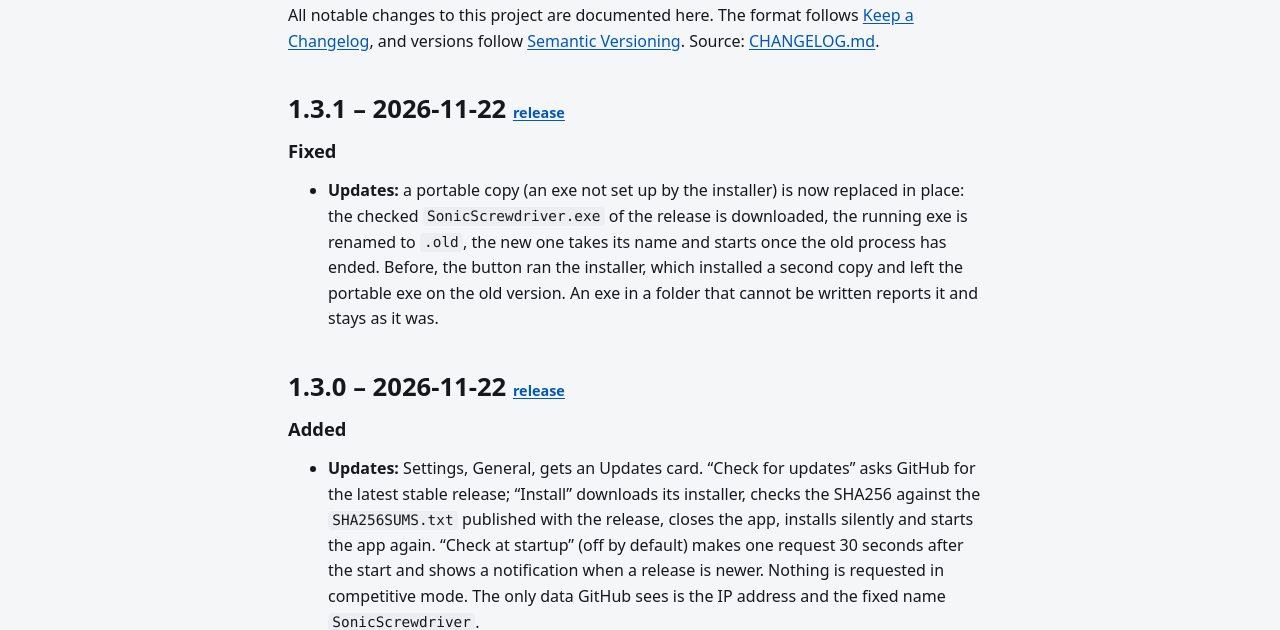
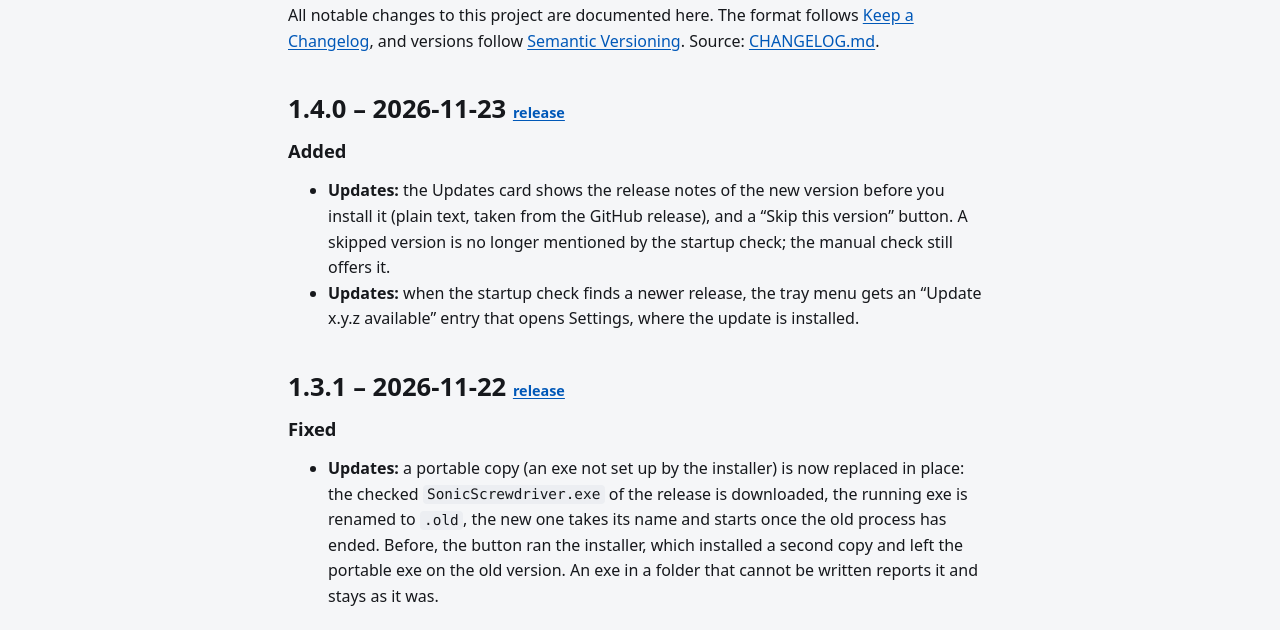
Before and after one commit to leroidubid/SonicScrewdriver, a plain HTML site: page site/changelog.html in a window 1280 px wide. Shown: the part 174-804 px from the top of the page. Drawn offline with Linux system fonts and the light colour scheme.

Commit message:
Changelog 1.4.0 (#37)

```diff
--- a/site/changelog.html
+++ b/site/changelog.html
@@ -41,6 +41,14 @@
     <p>All notable changes to this project are documented here. The format follows <a href="https://keepachangelog.com/en/1.1.0/">Keep a Changelog</a>, and versions follow <a href="https://semver.org/">Semantic Versioning</a>. Source: <a href="https://github.com/leroidubid/SonicScrewdriver/blob/main/CHANGELOG.md">CHANGELOG.md</a>.</p>
 
     <!-- keep in sync with CHANGELOG.md -->
+    <h2 id="v1.4.0">1.4.0 &ndash; 2026-11-23 <a class="small" href="https://github.com/leroidubid/SonicScrewdriver/releases/tag/v1.4.0">release</a></h2>
+
+    <h3>Added</h3>
+    <ul>
+      <li><strong>Updates:</strong> the Updates card shows the release notes of the new version before you install it (plain text, taken from the GitHub release), and a &ldquo;Skip this version&rdquo; button. A skipped version is no longer mentioned by the startup check; the manual check still offers it.</li>
+      <li><strong>Updates:</strong> when the startup check finds a newer release, the tray menu gets an &ldquo;Update x.y.z available&rdquo; entry that opens Settings, where the update is installed.</li>
+    </ul>
+
     <h2 id="v1.3.1">1.3.1 &ndash; 2026-11-22 <a class="small" href="https://github.com/leroidubid/SonicScrewdriver/releases/tag/v1.3.1">release</a></h2>
 
     <h3>Fixed</h3>
```
Also changed, not shown: 1 other file.
